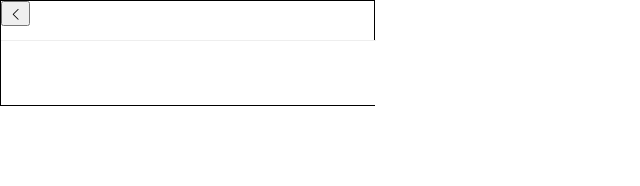
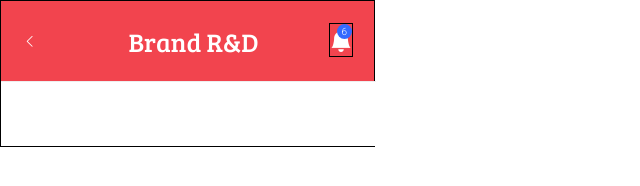
Before and after one commit to yslee1126/publising-test, a plain HTML site: page html/signup.html in a window 1280 px wide. Shown: the whole page, without its empty margins (0-640 px from the left). Drawn offline with nearby package versions, Linux system fonts and the light colour scheme.

Commit message:
signup heder style

```diff
--- a/css/reset.css
+++ b/css/reset.css
@@ -1,5 +1,6 @@
 * {
     box-sizing: border-box;
+    outline: none;
 }
 a {
     text-decoration: none;
@@ -17,8 +18,8 @@ h3 {
     font-size: 18px;
 }
 
-input,
+/* input,
 button,
 select {
     outline: none;
-}
+} */
--- a/css/style.css
+++ b/css/style.css
@@ -38,8 +38,9 @@ body {
     height: 65px;
     display: flex;
     justify-content: space-between;
-    position: absolute; /*이런 부분은 배포하고 fixed로 변경*/
-    bottom: 0;
+    /*position은 배포할때 fixed로 변경*/
+    /* position: absolute;
+    bottom: 0;  */
     width: 375px; /*이런 부분은 배포하고 100%로 변경*/
     background-color: #fff;
 }
@@ -60,6 +61,58 @@ body {
 .gnb a span {
     display: block;
     font-size: 13px;
+}
+
+.main-header {
+    height: 80px;
+    background-color: var(--crimson);
+    display: flex;
+    justify-content: space-between;
+    align-items: center;
+}
+.btn-back {
+    background-color: transparent;
+    border: none;
+    color: #fff;
+    flex: 1;
+}
+.main-header .logo {
+    color: #fff;
+    font-size: 26px;
+    margin: 0;
+    text-align: center;
+    flex: 6;
+}
+.user-alarm {
+    flex: 1;
+    font-size: 22px;
+    color: #fff;
+}
+.user-alarm span {
+    border: solid 1px #000;
+    position: relative;
+}
+.user-alarm span em {
+    position: absolute;
+    width: 15px;
+    height: 15px;
+    background-color: var(--royalblue);
+    border-radius: 50%;
+    right: 0;
+    top: 0;
+    display: flex;
+    justify-content: center;
+    align-items: center;
+}
+.user-alarm span em::before {
+    content: attr(data-count);
+    font-style: normal;
+    font-size: 10px;
+    font-family: var(--primary-en );
+    /* position: absolute;
+    top: 50%;
+    left: 50%;
+    transform: translate(-50%, -50% ); */
 }
 
 /* Signin HTML */
@@ -99,6 +152,11 @@ body {
 }
 .signin-field input::placeholder {
     color: var(--silvergrey);
+    transition: 0.35s;
+}
+.signin-field input:focus::placeholder {
+    /* visibility: hidden; */
+    opacity: 0;
 }
 .status {
     margin: 15px 0;
```
